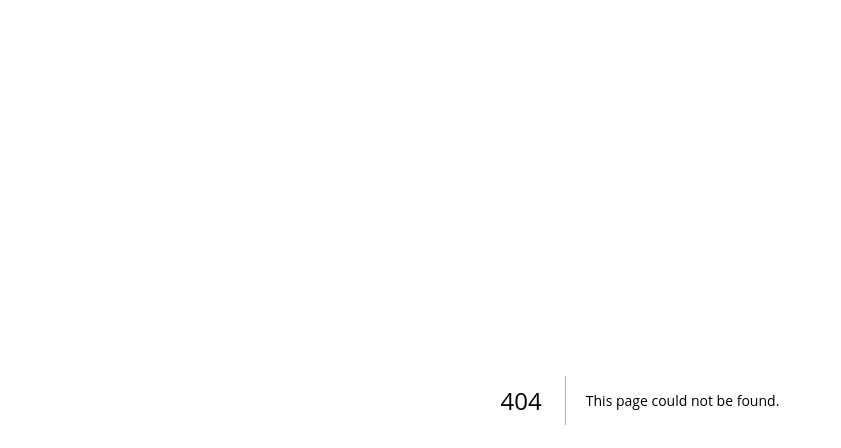
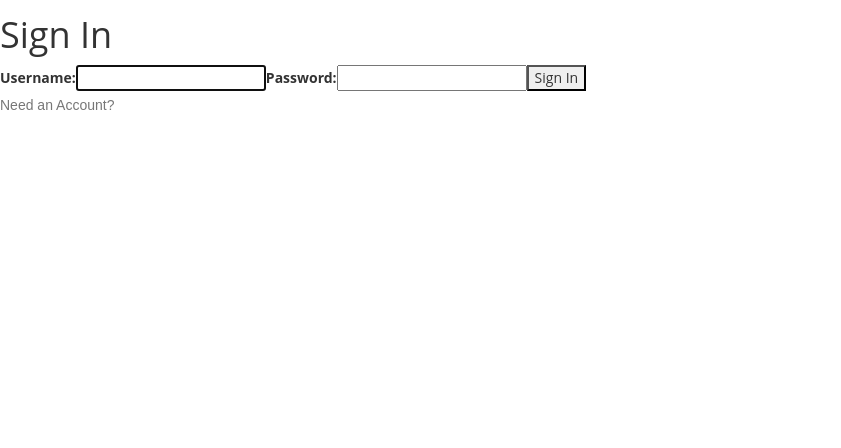
Before and after one commit to Dissa123/Full-E-com-website, a Next.js app: page /Wologin in a window 1280 px wide. Before the commit this address had no page. Shown: the top 448 px of the page, without its empty margins (0-841 px from the left). Built offline with nearby package versions, Linux system fonts and the light colour scheme.

Commit message:
13/06/2022

```diff
--- /dev/null
+++ b/pages/Wologin.js
@@ -0,0 +1,115 @@
+import { useRef, useState, useEffect, useContext } from "react";
+import AuthContext from "./api/auth/AuthProvider";
+
+import axios from "./api/axios";
+const LOGIN_URL = "/auth";
+
+const Wologin = () => {
+  const { setAuth } = useContext(AuthContext);
+  const userRef = useRef();
+  const errRef = useRef();
+
+  const [user, setUser] = useState("");
+  const [pwd, setPwd] = useState("");
+  const [errMsg, setErrMsg] = useState("");
+  const [success, setSuccess] = useState(false);
+
+  useEffect(() => {
+    userRef.current.focus();
+  }, []);
+
+  useEffect(() => {
+    setErrMsg("");
+  }, [user, pwd]);
+
+  const handleSubmit = async (e) => {
+    e.preventDefault();
+
+    try {
+      const response = await axios.post(
+        LOGIN_URL,
+        JSON.stringify({ user, pwd }),
+        {
+          headers: { "Content-Type": "application/json" },
+          withCredentials: true,
+        }
+      );
+      console.log(JSON.stringify(response?.data));
+      //console.log(JSON.stringify(response));
+      const accessToken = response?.data?.accessToken;
+      const roles = response?.data?.roles;
+      setAuth({ user, pwd, roles, accessToken });
+      setUser("");
+      setPwd("");
+      setSuccess(true);
+    } catch (err) {
+      if (!err?.response) {
+        setErrMsg("No Server Response");
+      } else if (err.response?.status === 400) {
+        setErrMsg("Missing Username or Password");
+      } else if (err.response?.status === 401) {
+        setErrMsg("Unauthorized");
+      } else {
+        setErrMsg("Login Failed");
+      }
+      errRef.current.focus();
+    }
+  };
+
+  return (
+    <>
+      {success ? (
+        <section>
+          <h1>You are logged in!</h1>
+          <br />
+          <p>
+            <a href="#">Go to Home</a>
+          </p>
+        </section>
+      ) : (
+        <section>
+          <p
+            ref={errRef}
+            className={errMsg ? "errmsg" : "offscreen"}
+            aria-live="assertive"
+          >
+            {errMsg}
+          </p>
+          <h1>Sign In</h1>
+          <form onSubmit={handleSubmit}>
+            <label htmlFor="username">Username:</label>
+            <input
+              type="text"
+              id="username"
+              ref={userRef}
+              autoComplete="off"
+              onChange={(e) => setUser(e.target.value)}
+              value={user}
+              required
+            />
+
+            <label htmlFor="password">Password:</label>
+            <input
+              type="password"
+              id="password"
+              onChange={(e) => setPwd(e.target.value)}
+              value={pwd}
+              required
+            />
+            <button>Sign In</button>
+          </form>
+          <p>
+            Need an Account?
+            <br />
+            <span className="line">
+              {/*put router link here*/}
+              <a href="#">Sign Up</a>
+            </span>
+          </p>
+        </section>
+      )}
+    </>
+  );
+};
+
+export default Wologin;
--- /dev/null
+++ b/pages/api/auth/AuthProvider.js
@@ -0,0 +1,15 @@
+import { createContext, useState } from "react";
+
+const AuthContext = createContext({});
+
+export const AuthProvider = ({ children }) => {
+    const [auth, setAuth] = useState({});
+
+    return (
+        <AuthContext.Provider value={{ auth, setAuth }}>
+            {children}
+        </AuthContext.Provider>
+    )
+}
+
+export default AuthContext;
--- /dev/null
+++ b/pages/api/axios.js
@@ -0,0 +1,5 @@
+import axios from "axios";
+
+export default axios.create({
+  baseURL: "http://localhost:9000",
+});
```
Also changed, not shown: pages/wo.js (added, +103 -0 lines).
